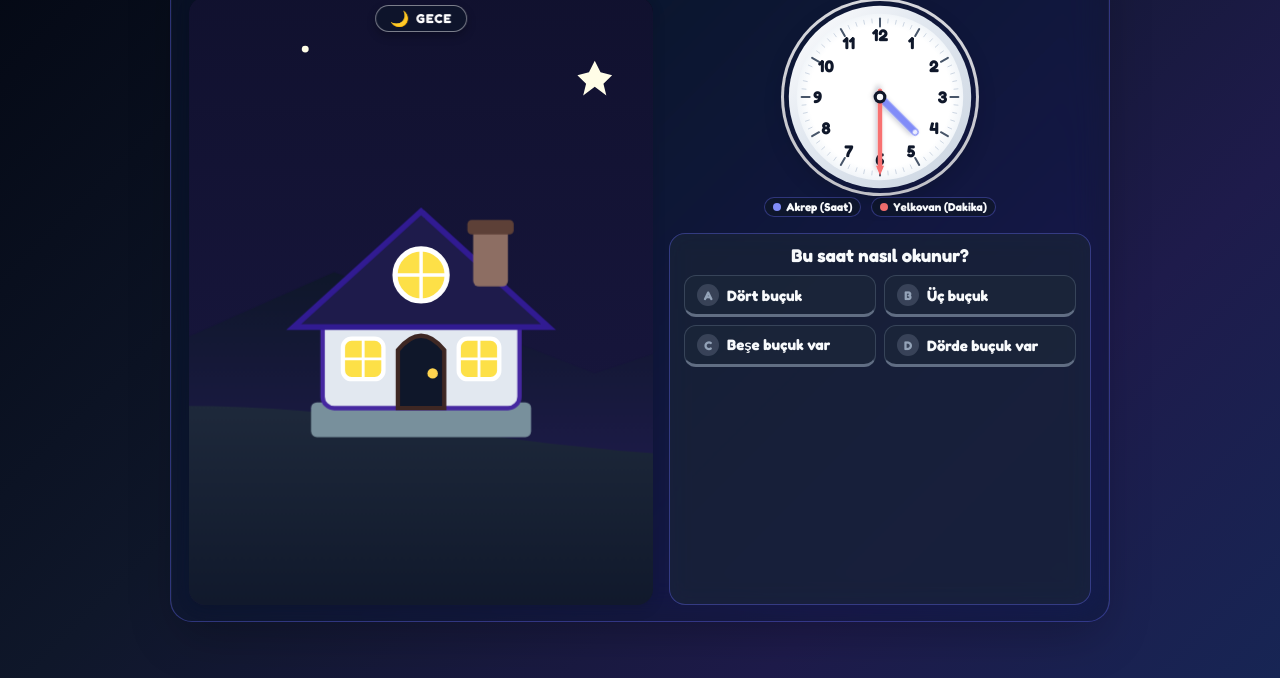
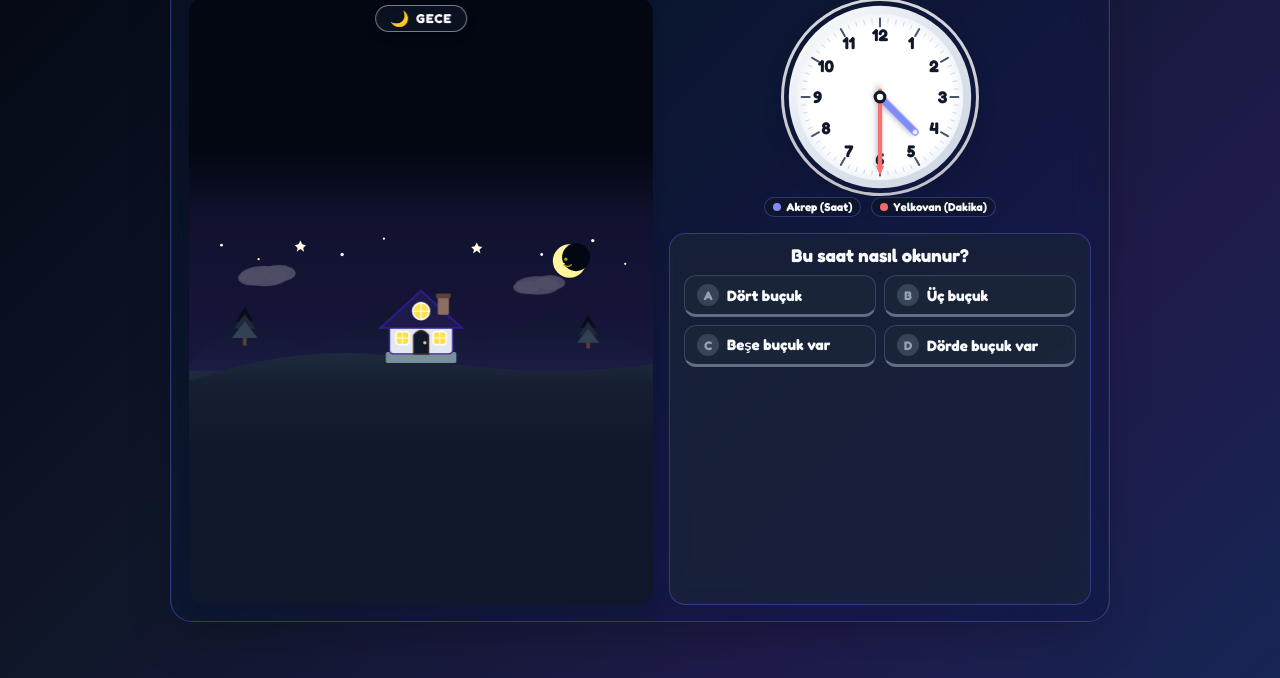
Before and after one commit to drmuratgokduman/saatkac, a plain HTML site: page index.html in a window 1280 px wide. Shown: the part 122-800 px from the top of the page. Drawn offline with nearby package versions, Linux system fonts and the light colour scheme.

Commit message:
fix(ui): Manzarayi yanlardan asla kesmeden ustunu gokyuzu altini cimenle doldurma

```diff
--- a/index.html
+++ b/index.html
@@ -90,7 +90,7 @@
             <span class="period-label" id="period-label">SABAH</span>
           </div>
 
-          <svg id="scene" viewBox="0 0 500 210" preserveAspectRatio="xMidYMid slice" role="img">
+          <svg id="scene" viewBox="0 0 500 170" preserveAspectRatio="xMidYMid meet" role="img">
             <defs>
               <linearGradient id="skyGrad" x1="0" y1="0" x2="0" y2="1">
                 <stop id="skyStop1" offset="0%" stop-color="var(--sky-1)" />
--- a/style.css
+++ b/style.css
@@ -455,25 +455,37 @@ body[data-time-period="night"] .progress-text { color: #6EE7B7; }
   overflow: hidden;
   box-shadow: 0 4px 14px rgba(0,0,0,0.12);
   position: relative;
-  background: linear-gradient(180deg, var(--sky-1) 0%, var(--sky-2) 65%, var(--hill-2) 100%);
+  /* Üst tarafı gökyüzü rengi, alt tarafı çimen yeşili ile doldurur */
+  background: linear-gradient(
+    to bottom,
+    var(--sky-1) 0%,
+    var(--sky-1) 25%,
+    var(--sky-2) 48%,
+    var(--hill-1) 52%,
+    var(--hill-2) 75%,
+    var(--hill-2) 100%
+  );
   max-height: clamp(90px, 15vh, 120px);
+  display: flex;
+  flex-direction: column;
+  align-items: center;
+  justify-content: center;
 }
 
 @media (min-width: 860px) {
   .scene-viewport {
     max-height: 100%;
     min-height: 380px;
-    display: flex;
-    align-items: stretch;
-    justify-content: center;
   }
 }
 
 #scene {
   display: block;
   width: 100%;
-  height: 100%;
-  object-fit: cover;
+  height: auto;
+  max-height: 100%;
+  /* Yanlardan kesinlikle KESİLMEZ, tam oturur */
+  object-fit: contain;
 }
 
 /* VAKİT ROZETİ (MANZARA GÖRSELİNİN TAM ORTASINDA) */
```
